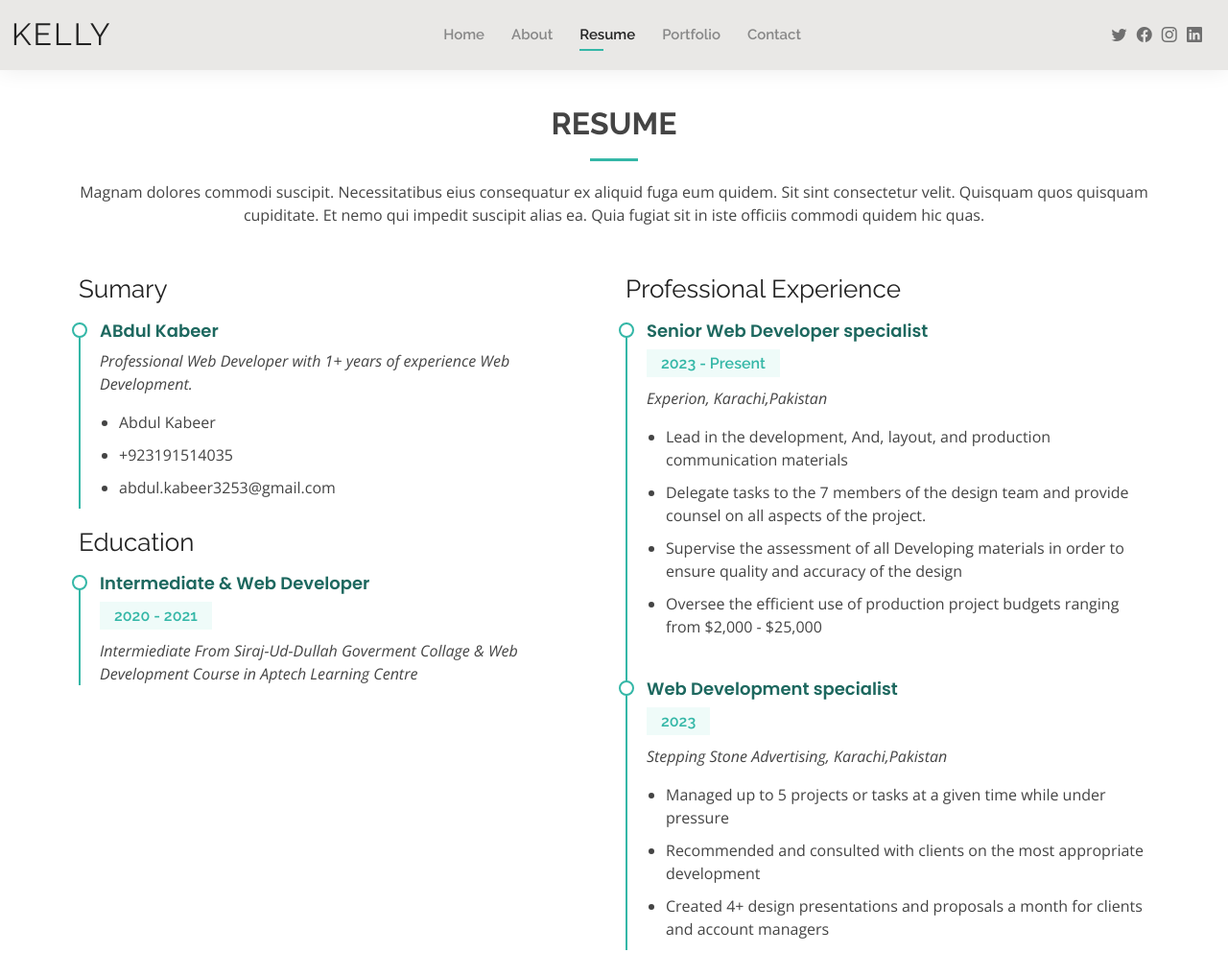
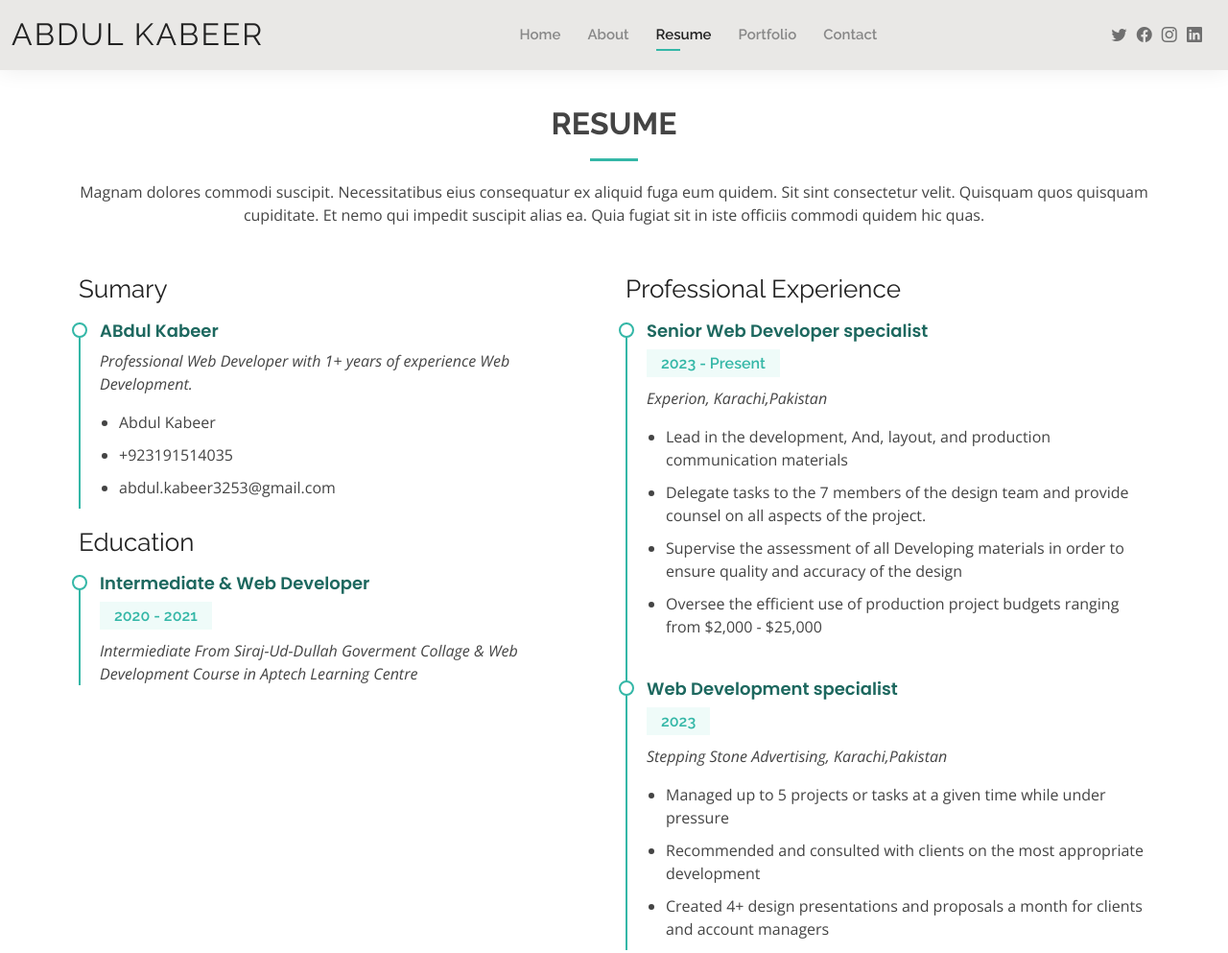
Before and after one commit to ABabdulkabir/index.html, a plain HTML site: page resume.html in a window 1280 px wide. Shown: the top 993 px of the page at 96% size. Drawn offline with nearby package versions, Linux system fonts and the light colour scheme; a script that the page names is missing.

Commit message:
Update resume.html

```diff
--- a/resume.html
+++ b/resume.html
@@ -34,7 +34,7 @@
   <header id="header" class="fixed-top">
     <div class="container-fluid d-flex justify-content-between align-items-center">
 
-      <h1 class="logo me-auto me-lg-0"><a href="index.html">Kelly</a></h1>
+      <h1 class="logo me-auto me-lg-0"><a href="index.html">Abdul Kabeer</a></h1>
       <!-- Uncomment below if you prefer to use an image logo -->
       <!-- <a href="index.html" class="logo"><img src="assets/img/logo.png" alt="" class="img-fluid"></a>-->
 
```
